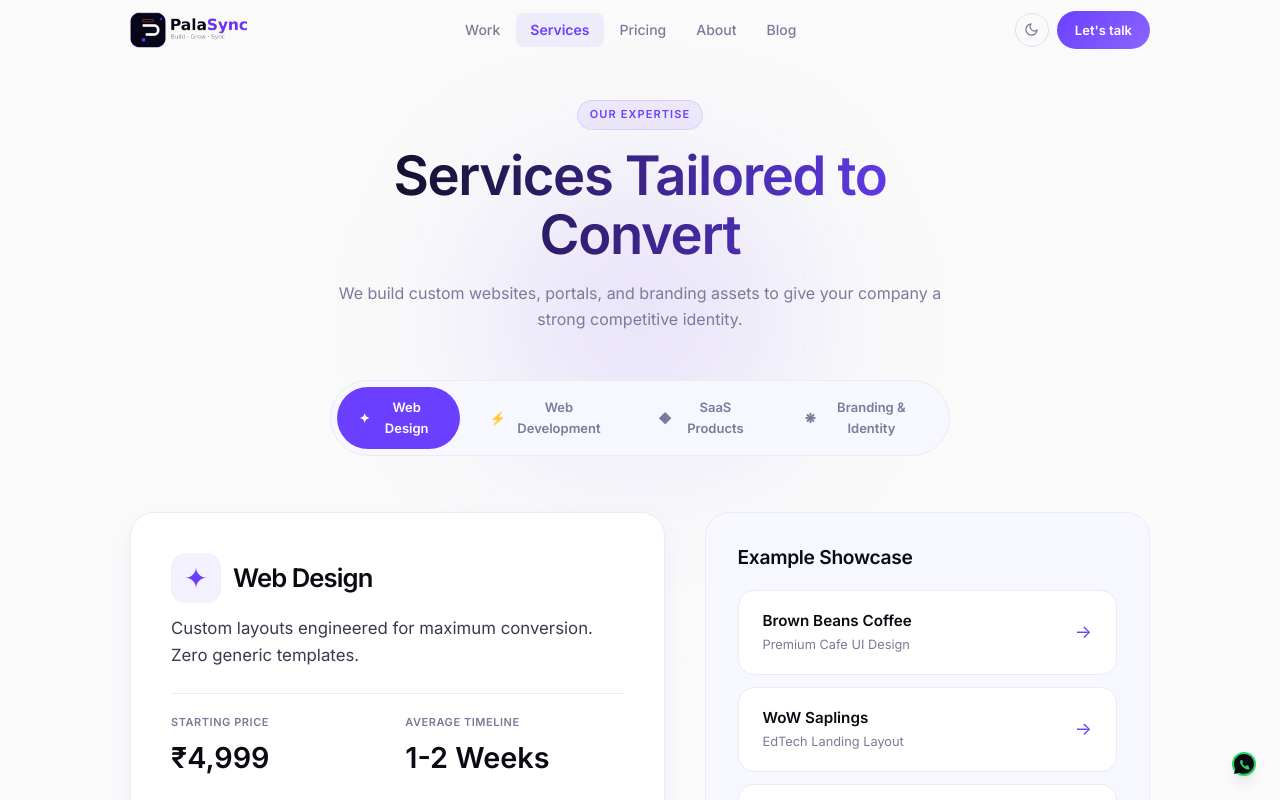
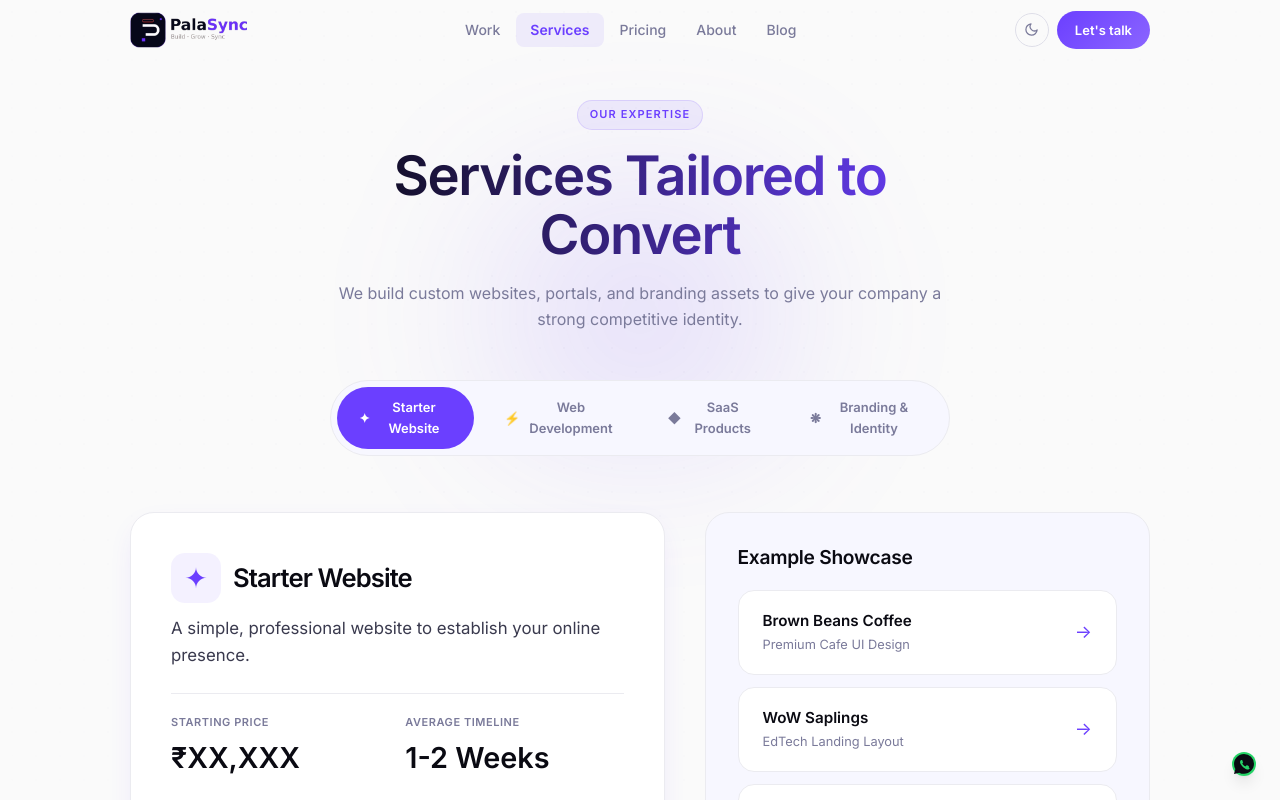
Before and after one commit to tush-art18/palasync-website, a React (Vite) app: page /services in a window 1280 px wide. Shown: the top 800 px of the page. Built offline with nearby package versions, Linux system fonts and the light colour scheme.

Commit message:
Service change web-design into starter website

```diff
--- a/index.html
+++ b/index.html
@@ -4,7 +4,7 @@
     <meta charset="UTF-8" />
     <link rel="icon" type="image/png" href="/Submark icon.png" />
     <meta name="viewport" content="width=device-width, initial-scale=1.0, maximum-scale=1.0, user-scalable=no, viewport-fit=cover" />
-    <title>PalaSync — Premium Web Design &amp; Development Agency India</title>
+    <title>PalaSync —  Premium Web Design &amp; Development Agency India</title>
     <meta name="description" content="PalaSync builds premium custom websites, SaaS products, and brand identities for Indian and global businesses. Starting from ₹9,999." />
 
     <!-- PWA / Mobile Capable tags -->
--- a/src/pages/Home.tsx
+++ b/src/pages/Home.tsx
@@ -32,10 +32,10 @@ function Reveal({
 const HERO_WORDS = ['Convert.', 'Perform.', 'Impress.', 'Last.']
 
 const SERVICES = [
-  { n: '01', title: 'Web Design',      tag: 'UI/UX',       desc: 'Custom Figma prototypes tailored for your audience. Layouts engineered to guide visitors toward conversion — not just look good.', href: '/services/web-design',      accent: '#6B3FFF' },
-  { n: '02', title: 'Web Development', tag: 'React · TS',  desc: 'React, TypeScript, 98+ Lighthouse. Clean type-safe code that loads instantly and provides app-like speed with zero template bloat.', href: '/services/web-development', accent: '#8B65FF' },
-  { n: '03', title: 'SaaS Products',   tag: 'Full-Stack',  desc: 'Full-stack apps with dashboards, secure login, database architecture, and Stripe payment integration — built end-to-end.', href: '/services/saas-products',   accent: '#22C55E' },
-  { n: '04', title: 'Branding',        tag: 'Identity',    desc: 'Custom logos, typography pairings, and a complete digital stylebook to make your brand globally recognizable and consistent.', href: '/services/branding',        accent: '#C8FF00' },
+  { n: '01', title: 'Starter Website',      tag: 'Get Online',       desc: 'A clean, professional website for businesses that need a strong online presence without unnecessary complexity.', href: '/services/web-design',      accent: '#6B3FFF' },
+  { n: '02', title: 'Business Website', tag: 'Build creadibility',  desc: 'A polished, custom website that showcases your brand, services, work and builds trust with potential customers.', href: '/services/web-development', accent: '#8B65FF' },
+  { n: '03', title: 'Growth Website',   tag: 'Turn attention into action',  desc: 'A strategy-led website designed to turn visitors from Google, Instagram and ads into enquiries, bookings or customers.', href: '/services/saas-products',   accent: '#22C55E' },
+  { n: '04', title: 'Custom Web App',        tag: 'Custom Software',    desc: 'Custom software built around your business workflow - from dashboards and portals to automation and SaaS platforms.', href: '/services/branding',        accent: '#C8FF00' },
 ]
 
 const WORK = [
--- a/src/pages/Services.tsx
+++ b/src/pages/Services.tsx
@@ -5,10 +5,10 @@ import { Helmet } from 'react-helmet-async'
 
 // Core services data structure
 const SERVICES_DATA = {
-  'web-design': {
-    title: 'Web Design',
-    subtitle: 'Custom layouts engineered for maximum conversion. Zero generic templates.',
-    price: '₹4,999',
+  'starter-website': {
+    title: 'Starter Website',
+    subtitle: 'A simple, professional website to establish your online presence.',
+    price: '₹XX,XXX',
     timeline: '1-2 Weeks',
     icon: '✦',
     accent: '#6B3FFF',
@@ -141,13 +141,13 @@ export default function Services() {
   const { slug } = useParams<{ slug?: string }>()
   const navigate = useNavigate()
 
-  // Set current service based on URL slug or fall back to 'web-design'
-  const activeKey: ServiceKey = (slug && SERVICES_DATA[slug as ServiceKey]) ? (slug as ServiceKey) : 'web-design'
+  // Set current service based on URL slug or fall back to 'starter-website'
+  const activeKey: ServiceKey = (slug && SERVICES_DATA[slug as ServiceKey]) ? (slug as ServiceKey) : 'starter-website'
   const service = SERVICES_DATA[activeKey]
 
   const [activeFaq, setActiveFaq] = useState<number | null>(null)
 
-  // Redirect if visiting general /services to default 'web-design' to keep a premium detailed view visible,
+  // Redirect if visiting general /services to default 'starter-website' to keep a premium detailed view visible,
   // or we can render a beautiful index selection. Let's make it so they can easily toggle services inside the page.
   const handleSelectService = (key: ServiceKey) => {
     navigate(`/services/${key}`)
```
